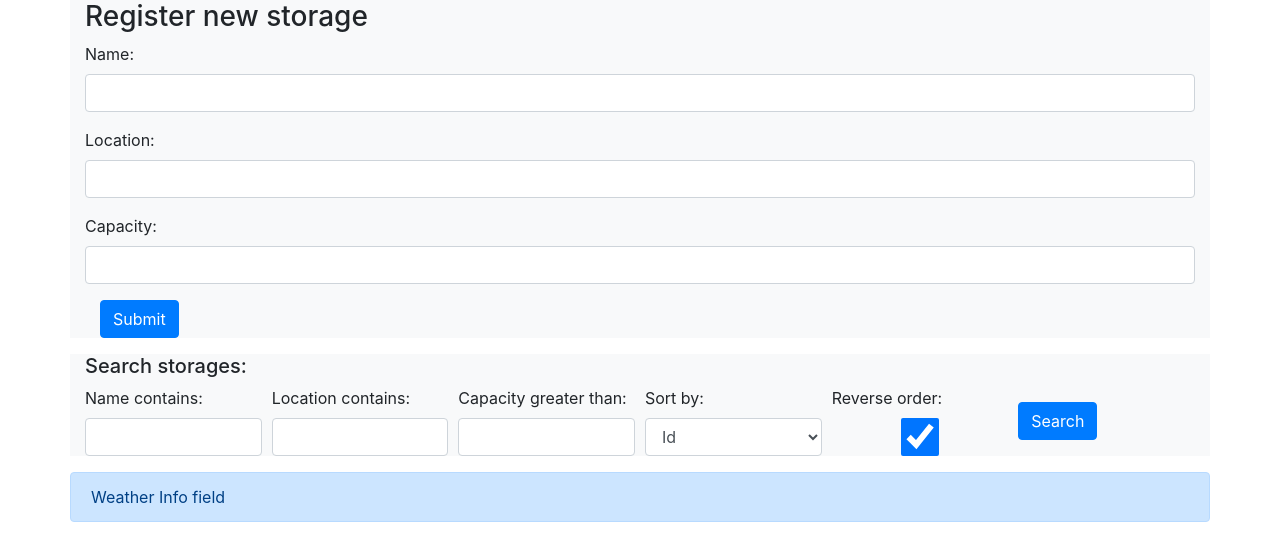
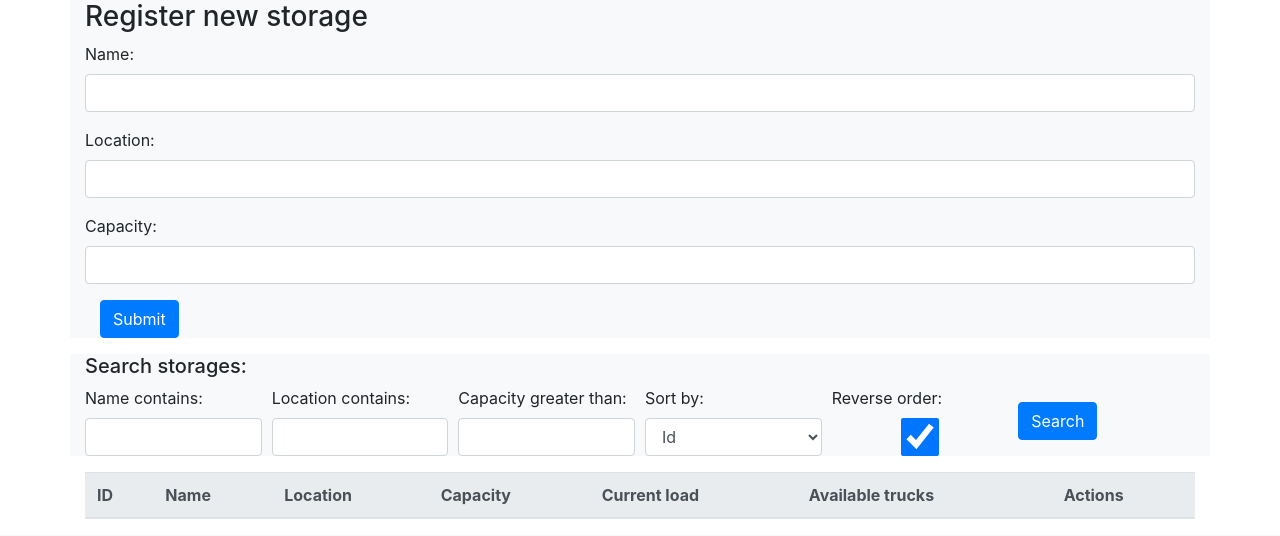
Before and after one commit to phantom-profile/storages_manage_service, a Django app: page / in a window 1280 px wide. Shown: the part 66-602 px from the top of the page. Run offline with Django 4.2, Linux system fonts and the light colour scheme; data that the repository does not hold is empty; some libraries are stand-ins or nearby versions.

Commit message:
removed frontend for weather api

```diff
--- a/static/ajax_tools.js
+++ b/static/ajax_tools.js
@@ -1,37 +1,5 @@
 function click_alert(selector, msg){
   $(selector).click(function(){ alert(msg) })
-}
-
-function show_weather(location) {
-  $.ajax({
-    url: '/storages/current_weather',
-    data: {
-      "location": location
-    },
-    dataType: 'json',
-    success: function(data) {
-      $('#storage-weather-info').html(build_response(data))
-    },
-    error : function(response){
-     alert(response.responseJSON.error.message)
-    }
-  })
-}
-
-function build_response(data) {
-  const w = {
-    country: data.location.country,
-    city: data.location.name,
-    upd: data.current.last_updated,
-    cond: data.current.condition.icon,
-    temp: data.current.temp_c,
-    wind: data.current.wind_kph
-  }
-
-  let img = `<img src="${w.cond}" width = "20" height = "20">`
-  let msg = `Weather in ${w.country} ${w.city} at ${w.upd}: ${img} t: ${w.temp} C°, w: ${w.wind} km/h`
-
-  return msg
 }
 
 function show_currencies() {
```
Also changed, not shown: storage/templates/storage/index.html, storage/templates/storage/storages_table.html.
